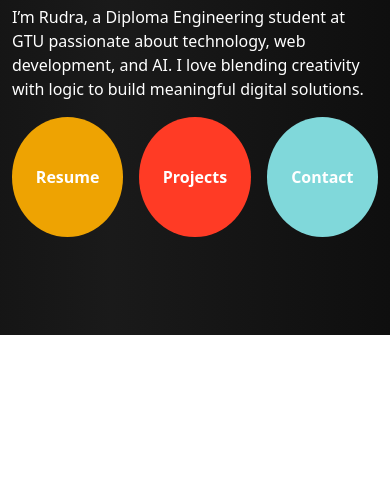
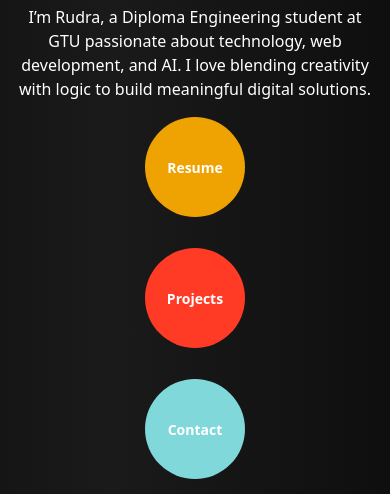
Before and after one commit to Rudra-Joshi0509/my-portfolio, a plain HTML site: page index.html in a window 390 px wide. Shown: the part 509-1003 px from the top of the page. Before the commit the page ends 844 px from the top, so only its background shows below. Drawn offline with nearby package versions, Linux system fonts and the light colour scheme.

Commit message:
Update index.html

```diff
--- a/index.html
+++ b/index.html
@@ -55,8 +55,8 @@
     /* Circle Buttons */
     .circle-btn {
       border-radius: 50%;
-      width: 120px;
-      height: 120px;
+      width: 140px;
+      height: 140px;
       font-weight: bold;
       color: white;
       border: none;
@@ -65,12 +65,26 @@
       align-items: center;
       justify-content: center;
       text-decoration: none;
+      transition: all 0.3s ease;
     }
 
     .circle-btn:hover {
       opacity: 0.9;
       transform: scale(1.05);
-      transition: all 0.2s ease;
+    }
+
+    /* Make buttons responsive */
+    @media (max-width: 768px) {
+      .circle-btn {
+        width: 100px;
+        height: 100px;
+        font-size: 14px;
+        margin-bottom: 15px;
+      }
+      .button-container {
+        flex-direction: column !important;
+        align-items: center;
+      }
     }
   </style>
 </head>
@@ -107,7 +121,7 @@
       </div>
 
       <!-- Text & Buttons -->
-      <div class="col-lg-6">
+      <div class="col-lg-6 text-center text-lg-start">
         <h1 class="display-4">Hello</h1>
         <h3 class="fw-bold">A Bit About Me</h3>
         <p>
@@ -116,7 +130,7 @@
         </p>
 
         <!-- Circle Buttons -->
-        <div class="d-flex justify-content-between flex-nowrap gap-3 mt-3">
+        <div class="d-flex justify-content-between flex-nowrap gap-3 mt-3 button-container">
           <a href="MyResume.pdf" class="circle-btn" style="background-color: #EEA302;">Resume</a>
           <a href="Projects.html" class="circle-btn" style="background-color: #FF3B25;">Projects</a>
           <a href="contactme.html" class="circle-btn" style="background-color: #80D8DA;">Contact</a>
```
